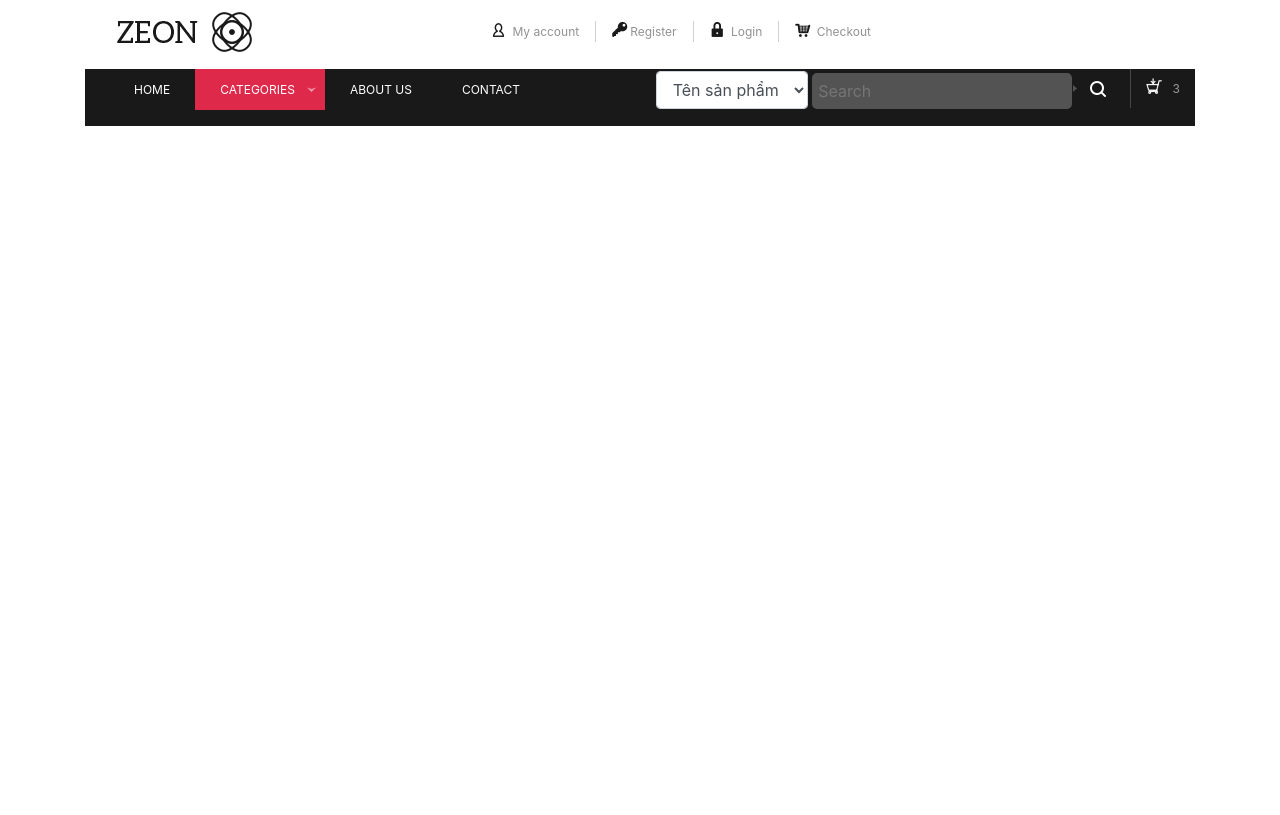
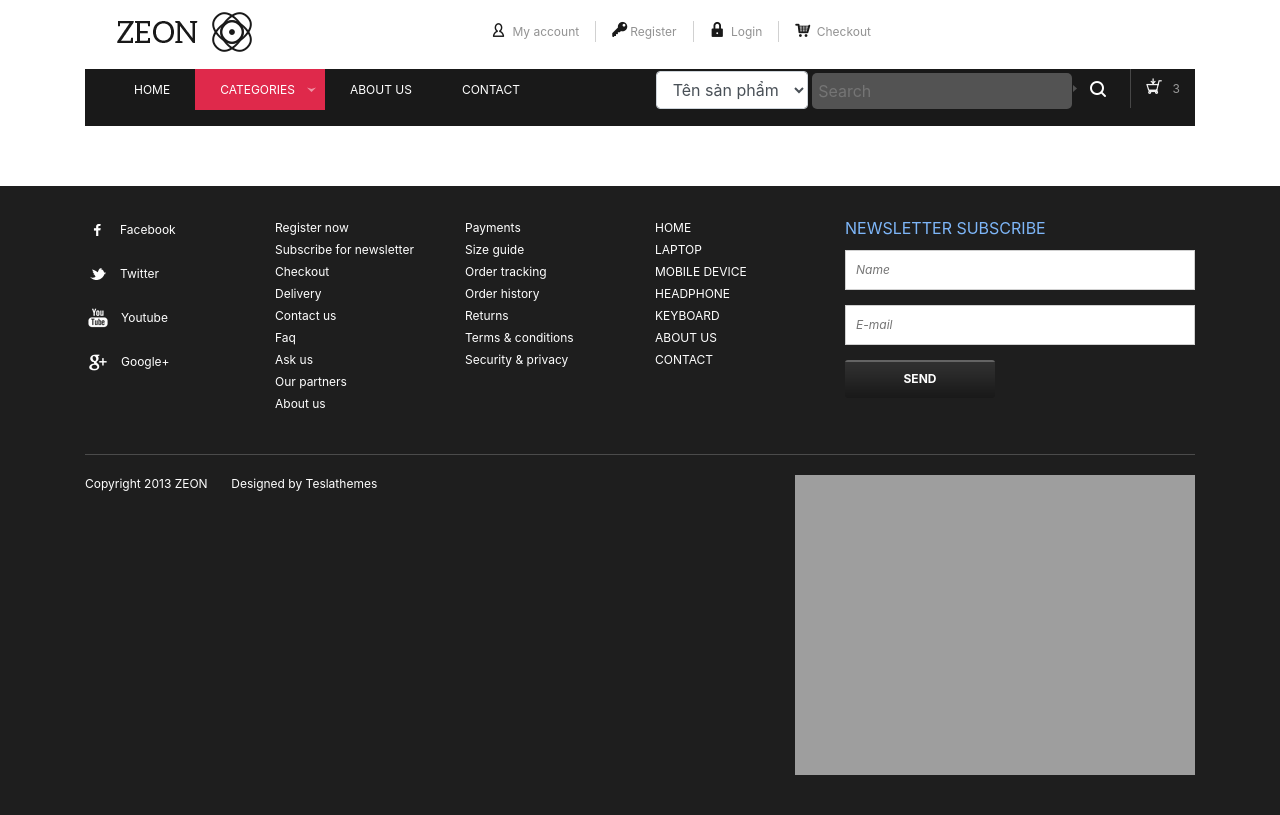
Before and after one commit to ShadeCormac/php-web, a PHP site: page /php-web/ in a window 1280 px wide. Before the commit the page ends 126 px from the top, so only its background shows below. Run offline with PHP 8.4, Linux system fonts and the light colour scheme; data that the repository does not hold is empty.

Commit message:
add footer to page

```diff
--- a/app/views/include/footer.php
+++ b/app/views/include/footer.php
@@ -1,3 +1,83 @@
+<!-- ======================================================================
+                                        START FOOTER
+        ======================================================================= -->
+        <div class="footer">
+            <div class="container">
+                <div class="row">
+                    <div class="col-md-2 col-xs-6">
+                        <ul class="socials">
+                            <li><a href="#"><img src="<?=__URL__;?>/images/elements/socials/facebook.png" alt="facebook"/>Facebook</a></li>
+                            <li><a href="#"><img src="<?=__URL__;?>/images/elements/socials/twitter.png" alt="twitter"/>Twitter</a></li>
+                            <li><a href="#"><img src="<?=__URL__;?>/images/elements/socials/youtube.png" alt="youtube"/>Youtube</a></li>
+                            <li><a href="#"><img src="<?=__URL__;?>/images/elements/socials/googleplus.png" alt="google"/>Google+</a></li>
+                        </ul>
+                    </div>
+                    <div class="col-md-2 col-xs-6">
+                        <ul>
+                            <li><a href="#">Register now</a></li>
+                            <li><a href="#">Subscribe for newsletter</a></li>
+                            <li><a href="#">Checkout</a></li>
+                            <li><a href="#">Delivery</a></li>
+                            <li><a href="#">Contact us</a></li>
+                            <li><a href="#">Faq</a></li>
+                            <li><a href="#">Ask us</a></li>
+                            <li><a href="#">Our partners</a></li>
+                            <li><a href="#">About us</a></li>
+                        </ul>
+                    </div>
+                    <div class="col-md-2 col-xs-6">
+                        <ul>
+                            <li><a href="#">Payments</a></li>
+                            <li><a href="#">Size guide</a></li>
+                            <li><a href="#">Order tracking</a></li>
+                            <li><a href="#">Order history</a></li>
+                            <li><a href="#">Returns</a></li>
+                            <li><a href="#">Terms & conditions</a></li>
+                            <li><a href="#">Security & privacy</a></li>
+                        </ul>
+                    </div>
+                    <div class="col-md-2 col-xs-6">
+                        <ul class="menu-item">
+                            <li><a href="#">Home</a></li>
+                            <li><a href="#">Laptop</a></li>
+                            <li><a href="#">Mobile device</a></li>
+                            <li><a href="#">Headphone</a></li>
+                            <li><a href="#">Keyboard</a></li>
+                            <li><a href="#">About us</a></li>
+                            <li><a href="#">Contact</a></li>
+                        </ul>
+                    </div>
+                    <div class="col-md-4">
+                        <div class="subscription">
+                            <div class="subscription-title">Newsletter subscribe</div>
+                            <form class="subscription" id="newsletter" method="post">
+                                <input type="text" name="newsletter-name" placeholder="Name" class="subscription-line">
+                                <input type="text" name="newsletter-email" placeholder="E-mail" class="subscription-line">
+                                <input type="submit" value="send" class="button-5">
+                            </form>
+                        </div>
+                    </div>
+                </div>
+            </div>
+            <div class="container">
+                <div class="mini-footer">
+                    <div class="row">
+                        <div class="col-md-6">
+                            Copyright 2013 ZEON &nbsp;  &nbsp;  &nbsp; Designed by <a href="http://www.teslathemes.com">Teslathemes</a>
+                        </div>
+                        <div class="col-md-6">
+                            <div class="text-right">
+                                <img src="<?=__URL__;?>/images/elements/payment.png" alt="payment systems" />
+                            </div>
+                        </div>
+                    </div>
+                </div>
+            </div>
+        </div>
+        <!-- ======================================================================
+                                        END FOOTER
+        ======================================================================= -->
+
 
         <script src="<?php echo __URL__; ?>/js/modernizr.custom.63321.js" type="text/javascript"></script>
         <script src="<?php echo __URL__; ?>/js/jquery-1.10.0.min.js" type="text/javascript"></script>
```
